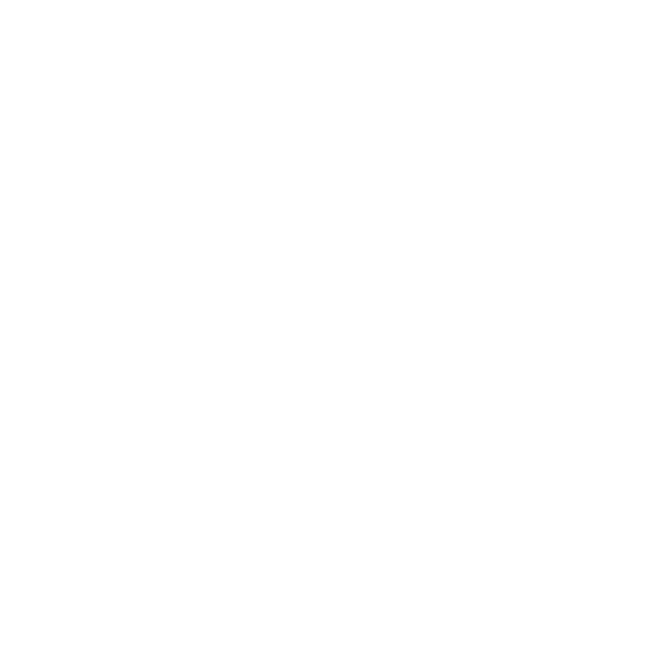
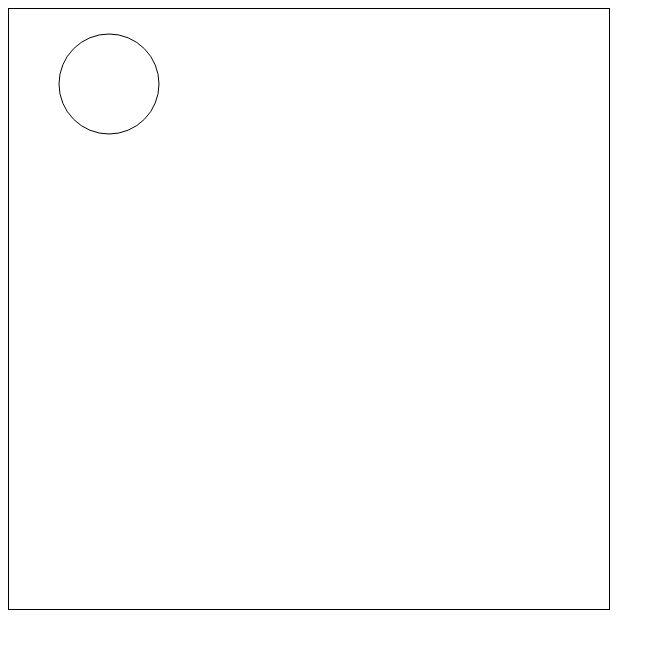
Before and after one commit to asbaxter/keyboard-hero-v2, a plain HTML site: page public/index.html in a window 1280 px wide. Shown: the whole page, without its empty margins (0-665 px from the left). Drawn offline with Linux system fonts and the light colour scheme.

Commit message:
started canvas animation frame and created function to draw a new note

```diff
--- a/assets/js/script.js
+++ /dev/null
@@ -1 +0,0 @@
-alert("reeeeee");
--- /dev/null
+++ b/public/css/style.css
@@ -0,0 +1,3 @@
+#canvas{
+    border: 1px solid black;
+}
--- a/index.html
+++ b/public/index.html
@@ -4,11 +4,12 @@
     <meta charset="UTF-8">
     <meta http-equiv="X-UA-Compatible" content="IE=edge">
     <meta name="viewport" content="width=device-width, initial-scale=1.0">
-    <link rel="stylesheet" href="./assets/css/style.css">
+    <link rel="stylesheet" href="./css/style.css">
     <title>Keyboard Hero V2</title>
 </head>
 <body>
+    <canvas id="canvas"></canvas>
 
 </body>
-<script src="./assets/js/script.js"></script>
+<script type="module" src="./js/script.js"></script>
 </html>
--- /dev/null
+++ b/public/js/script.js
@@ -0,0 +1,38 @@
+const canvas = document.getElementById("canvas");
+const ctx = canvas.getContext("2d");
+
+
+const canvasWidth = canvas.width = 600;
+const canvasHeight = canvas.height = 600;
+
+export class Note {
+    constructor(id, note_x, note_y){
+        this.id = id;
+        this.note_x = note_x;
+        this.ntoe_y = note_y;
+    }
+    drawNote(){
+        ctx.beginPath();
+        ctx.arc(100, 75, 50, 0, 2 * Math.PI);
+        ctx.stroke();
+
+    }
+}
+
+function createNewNote(){
+
+    const note = new Note();
+    note.drawNote();
+}
+
+function update(){
+    ctx.clearRect(0, 0, canvasWidth, canvasHeight)
+
+
+    createNewNote();
+
+    requestAnimationFrame(update)
+}
+
+
+update();
```
Also changed, not shown: assets/css/style.css (deleted).
